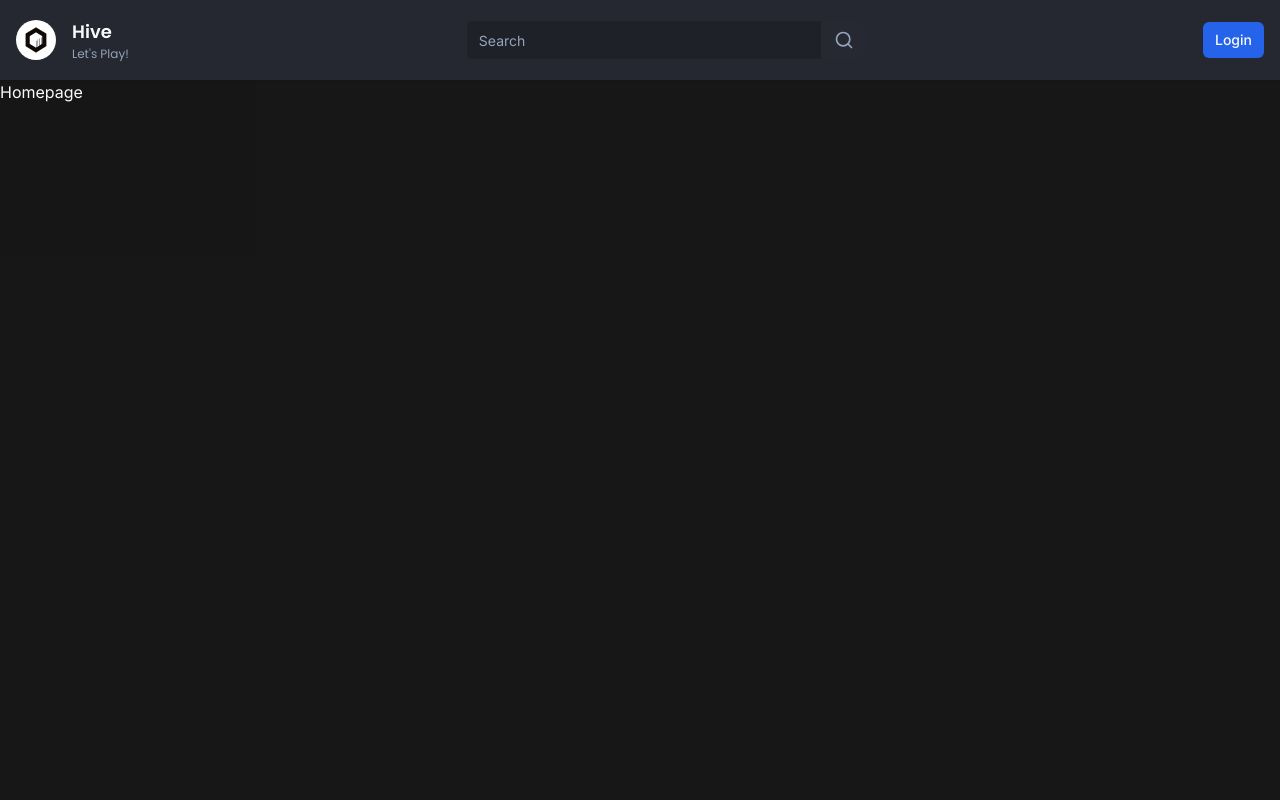
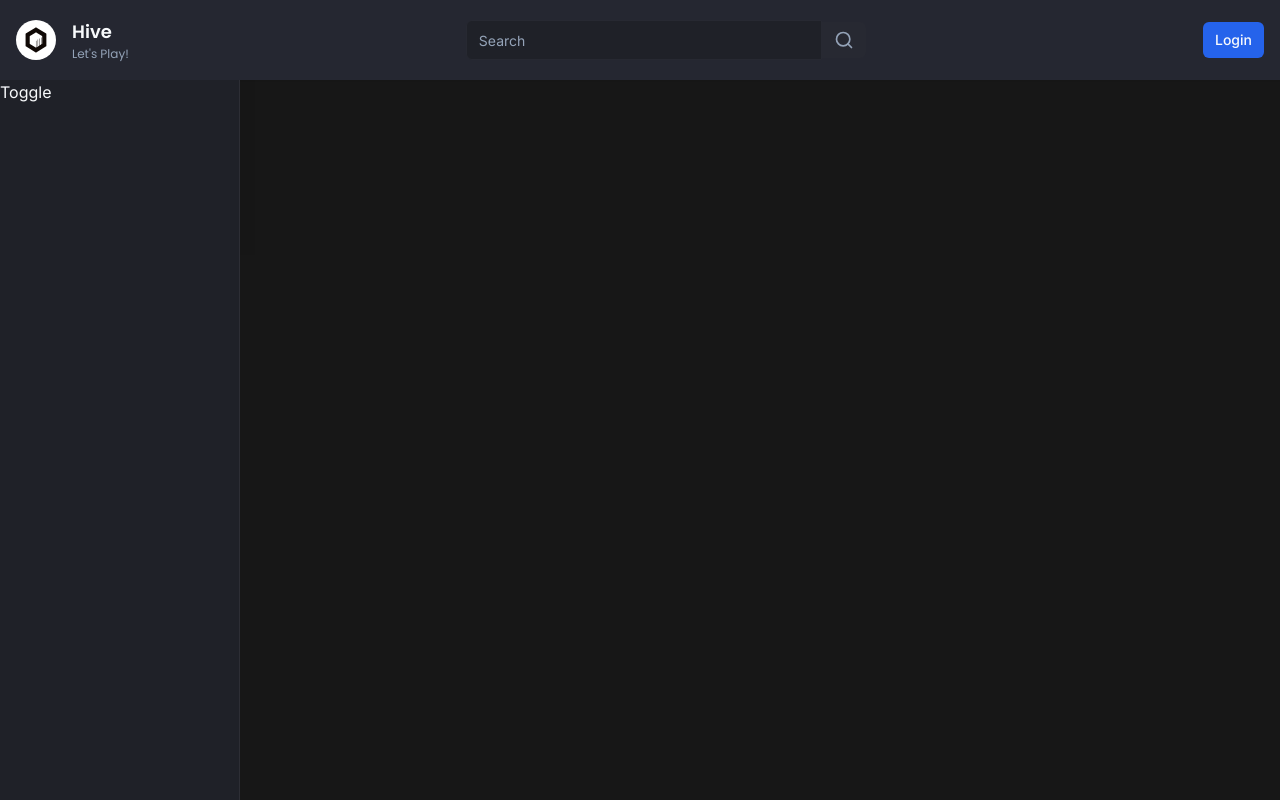
Before and after one commit to VaultKidd/twitch-clone, a Next.js app: page / in a window 1280 px wide. Built offline with nearby package versions, Linux system fonts and the light colour scheme; no server answers.

Commit message:
started sidebar, working on toggle to collapse and expand

```diff
--- /dev/null
+++ b/app/(browse)/_components/sidebar/index.tsx
@@ -0,0 +1,12 @@
+import Toggle from "./toggle";
+import { Wrapper } from "./wrapper";
+
+export const Sidebar = () => {
+    return (
+        <Wrapper>
+            <Toggle />
+        </Wrapper>
+     );
+};
+
+export default Sidebar;
--- /dev/null
+++ b/app/(browse)/_components/sidebar/toggle.tsx
@@ -0,0 +1,9 @@
+export const Toggle = () => {
+    return (
+        <div>
+            Toggle
+        </div>
+     );
+}
+
+export default Toggle;
--- /dev/null
+++ b/app/(browse)/_components/sidebar/wrapper.tsx
@@ -0,0 +1,21 @@
+"use client";
+
+import { cn } from "@/lib/utils";
+import { useSidebar } from "@/store/use-sidebar";
+
+interface WrapperProps {
+    children: React.ReactNode;
+};
+
+export const Wrapper = ({
+    children,
+}: WrapperProps) => {
+    const { collapsed } = useSidebar((state) => state);
+    return (
+        <aside className={cn("fixed left-0 flex flex-col w-60 h-full bg-background border-r border-[#2D2E35] z-50",
+        collapsed && "w-[70px]"
+        )}>
+            {children}
+        </aside>
+    );
+};
--- a/app/(browse)/layout.tsx
+++ b/app/(browse)/layout.tsx
@@ -1,10 +1,12 @@
 import Navbar from "./_components/navbar";
+import Sidebar from "./_components/sidebar";
 
 const BrowseLayout = ({ children }: { children: React.ReactNode }) => {
   return (
     <>
     <Navbar />
       <div className="flex h-full pt-20">
+        <Sidebar />
         {children}
         </div>
     </>
--- a/package.json
+++ b/package.json
@@ -23,7 +23,8 @@
     "react-dom": "^18",
     "svix": "^1.20.0",
     "tailwind-merge": "^2.2.1",
-    "tailwindcss-animate": "^1.0.7"
+    "tailwindcss-animate": "^1.0.7",
+    "zustand": "^4.5.1"
   },
   "devDependencies": {
     "@types/node": "^20",
--- /dev/null
+++ b/store/use-sidebar.ts
@@ -0,0 +1,13 @@
+import { create } from "zustand";
+
+interface SidebarStore {
+    collapsed: boolean;
+    onExpand: () => void;
+    onCollapse: () => void;
+};
+
+export const useSidebar = create<SidebarStore>((set) => ({
+    collapsed: false,
+    onExpand: () => set(() => ({collapsed: false})),
+    onCollapse: () => set(() => ({collapsed: true}))
+}));
```
Also changed, not shown: 1 other file (tests, documents, lock files or other folders).
